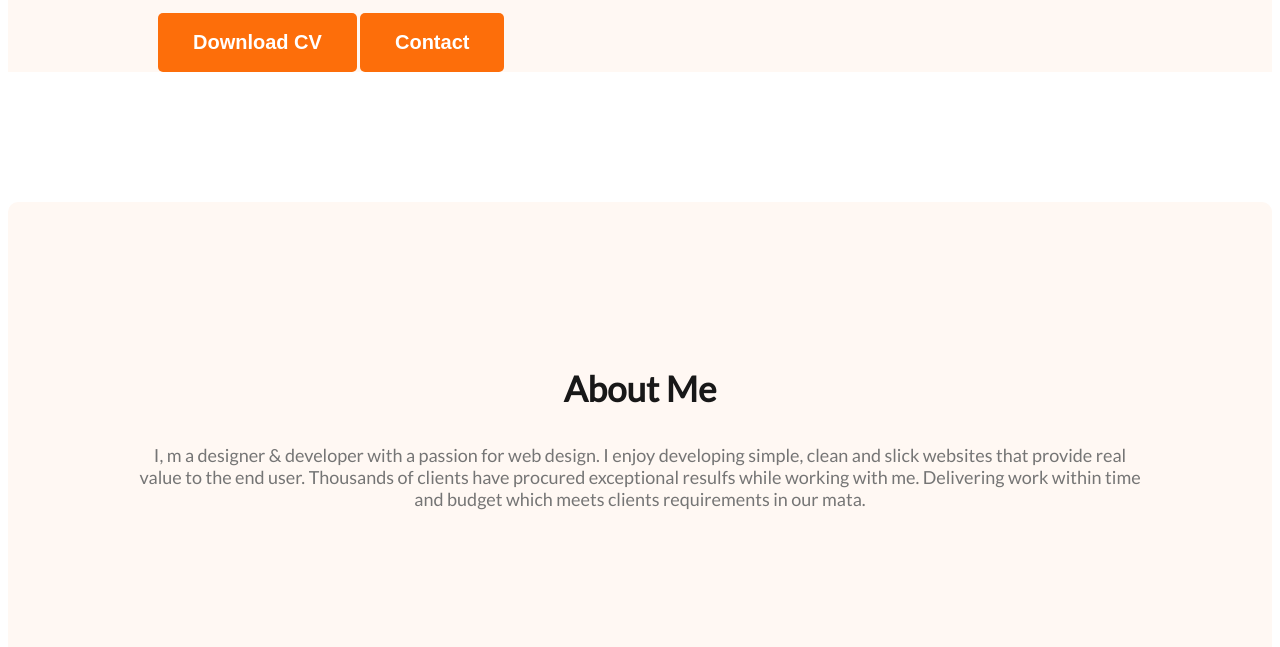
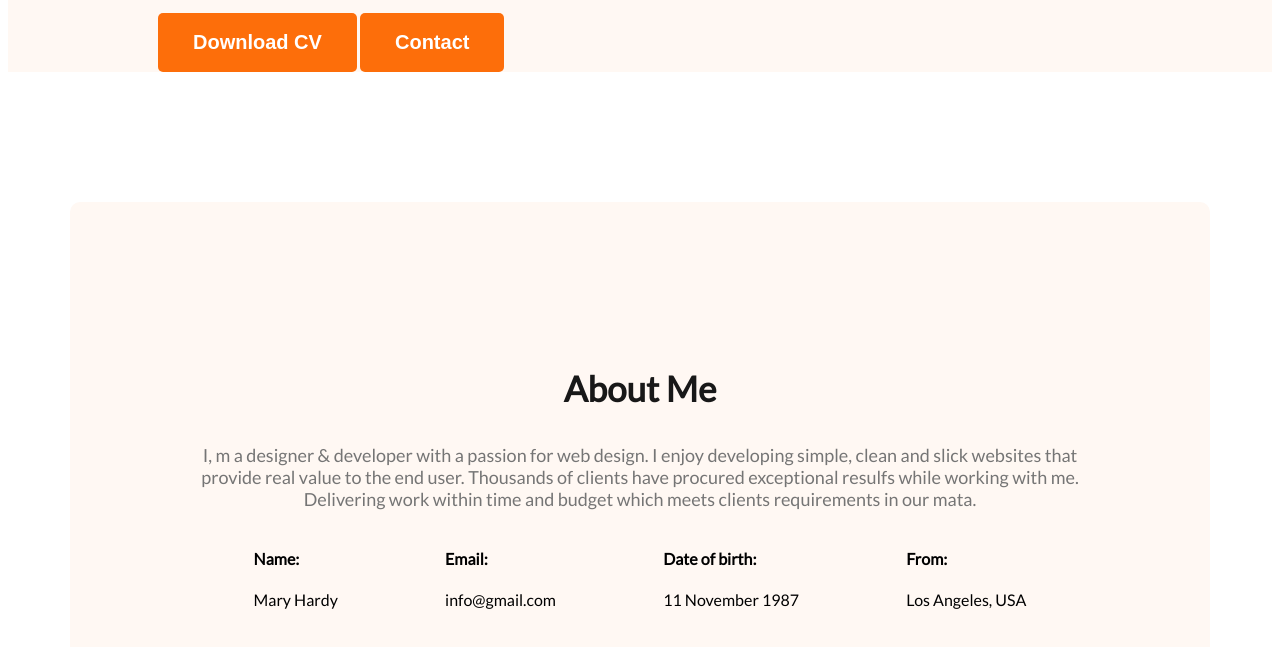
Before and after one commit to Lalonasm/my_portfolio, a plain HTML site: page index.html in a window 1280 px wide. Shown: the part 449-1096 px from the top of the page. Drawn offline with Linux system fonts and the light colour scheme.

Commit message:
about section added

```diff
--- a/index.html
+++ b/index.html
@@ -50,6 +50,24 @@
           while working with me. Delivering work within time and budget which
           meets clients requirements in our mata.
         </p>
+        <div class="about-info-container">
+          <about-info>
+            <h4 class="info-title">Name:</h4>
+            <p class="info-description">Mary Hardy</p>
+          </about-info>
+          <about-info>
+            <h4 class="info-title">Email:</h4>
+            <p class="info-description">info@gmail.com</p>
+          </about-info>
+          <about-info>
+            <h4 class="info-title">Date of birth:</h4>
+            <p class="info-description">11 November 1987</p>
+          </about-info>
+          <about-info>
+            <h4 class="info-title">From:</h4>
+            <p class="info-description">Los Angeles, USA</p>
+          </about-info>
+        </div>
       </section>
     </main>
     <footer></footer>
--- a/style/portfolio.css
+++ b/style/portfolio.css
@@ -86,12 +86,23 @@ nav a {
   margin-bottom: 20px;
 }
 /* main section styles */
+
+main {
+  max-width: 1140px;
+  margin: 0 auto;
+}
+
+/* about section styles */
 .about {
   padding: 130px;
   border-radius: 10px;
   background: #fff8f3;
   margin: 130px 0;
-
 }
-
-/* about section styles */
+.about-info-container {
+  display: flex;
+  justify-content: space-around;
+}
+.about-info {
+  text-align: center;
+}
```
